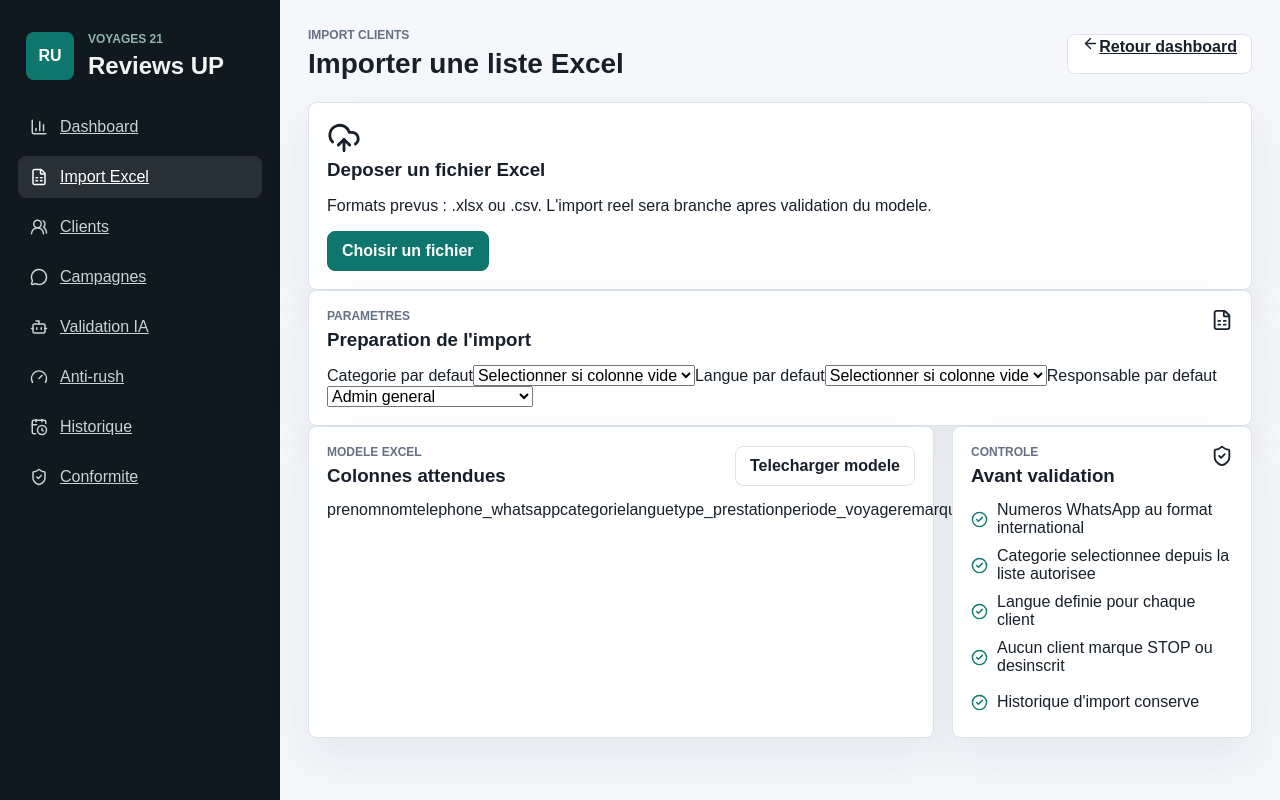
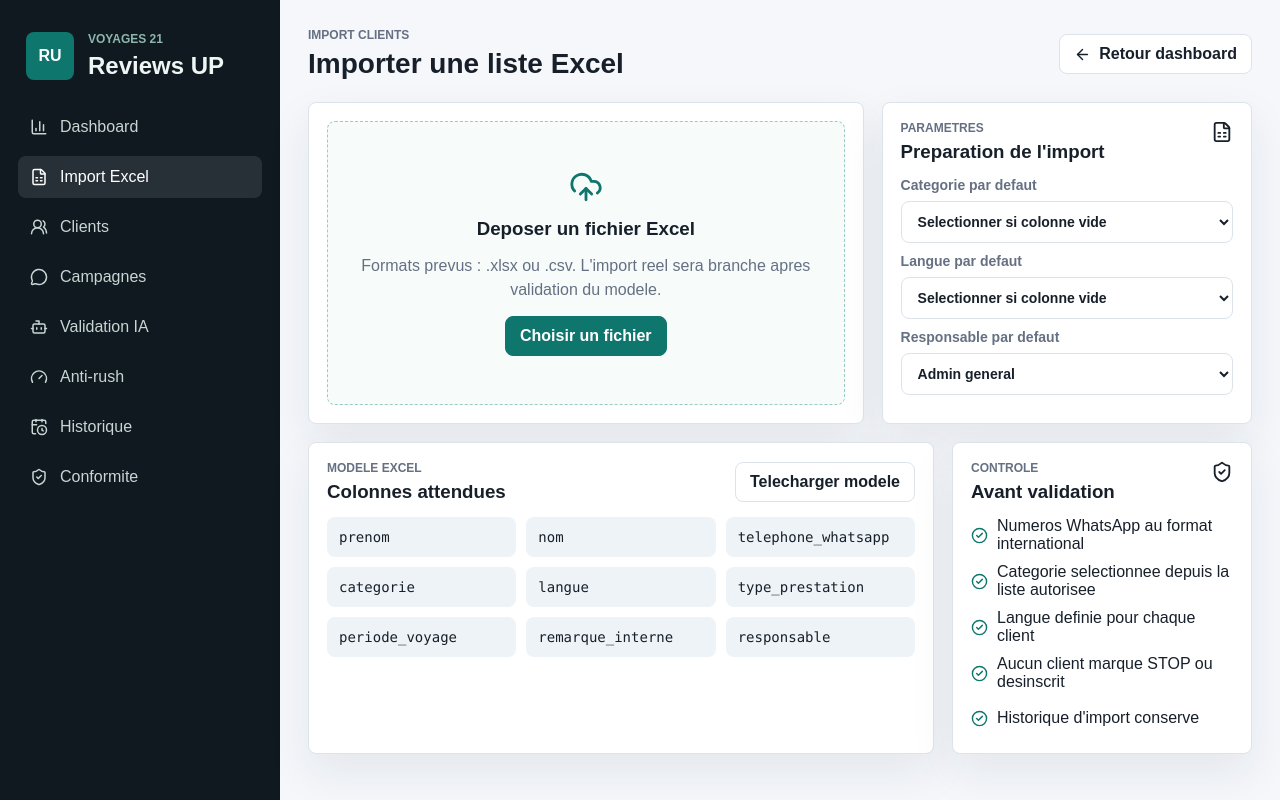
Before and after one commit to karimzoubdane-debug/reviews-up, a Next.js app: page /import-excel in a window 1280 px wide. Built offline with nearby package versions, Linux system fonts and the light colour scheme.

Commit message:
Style Excel import page

```diff
--- a/app/globals.css
+++ b/app/globals.css
@@ -24,6 +24,11 @@ body {
   background: var(--background);
   color: var(--ink);
   font-family: Arial, Helvetica, sans-serif;
+}
+
+a {
+  color: inherit;
+  text-decoration: none;
 }
 
 button,
@@ -84,7 +89,8 @@ button {
 .brand-block h1,
 .topbar h2,
 .panel h3,
-.status-band h3 {
+.status-band h3,
+.upload-zone h3 {
   margin: 0;
 }
 
@@ -98,7 +104,7 @@ button {
   align-items: center;
   gap: 12px;
   width: 100%;
-  height: 42px;
+  min-height: 42px;
   padding: 0 12px;
   border: 0;
   border-radius: 8px;
@@ -121,7 +127,8 @@ button {
 .panel-header,
 .campaign-row,
 .validation-row,
-.topbar-actions {
+.topbar-actions,
+.link-button {
   display: flex;
   align-items: center;
 }
@@ -148,7 +155,7 @@ button {
   border: 1px solid var(--line);
   background: var(--surface);
   color: var(--ink);
-  height: 40px;
+  min-height: 40px;
   padding: 0 14px;
   font-weight: 700;
 }
@@ -158,6 +165,11 @@ button {
   padding: 0;
   display: grid;
   place-items: center;
+}
+
+.link-button {
+  justify-content: center;
+  gap: 8px;
 }
 
 .primary-button,
@@ -238,7 +250,8 @@ button {
 .metric-card span,
 .campaign-row p,
 .validation-row p,
-.accent-panel p {
+.accent-panel p,
+.upload-zone p {
   margin: 0;
   color: var(--muted);
 }
@@ -249,11 +262,16 @@ button {
   font-size: 30px;
 }
 
-.content-grid {
+.content-grid,
+.import-grid {
   display: grid;
   grid-template-columns: minmax(0, 2fr) minmax(300px, 0.8fr);
   gap: 18px;
   margin-bottom: 18px;
+}
+
+.import-grid {
+  grid-template-columns: minmax(0, 1.2fr) minmax(320px, 0.8fr);
 }
 
 .panel {
@@ -272,7 +290,9 @@ button {
 
 .campaign-list,
 .validation-list,
-.check-list {
+.check-list,
+.form-grid,
+.columns-grid {
   display: grid;
   gap: 10px;
 }
@@ -347,7 +367,7 @@ button {
 }
 
 .approve-button {
-  height: 36px;
+  min-height: 36px;
   padding: 0 12px;
 }
 
@@ -365,6 +385,63 @@ button {
   color: #b8e6df;
 }
 
+.upload-panel {
+  min-height: 320px;
+}
+
+.upload-zone {
+  display: grid;
+  place-items: center;
+  align-content: center;
+  gap: 14px;
+  height: 100%;
+  min-height: 284px;
+  padding: 26px;
+  border: 1px dashed #9acbc3;
+  border-radius: 8px;
+  background: #f7fcfb;
+  text-align: center;
+}
+
+.upload-zone svg {
+  color: var(--primary);
+}
+
+.upload-zone p {
+  max-width: 520px;
+  line-height: 1.5;
+}
+
+.form-grid label {
+  display: grid;
+  gap: 8px;
+  color: var(--muted);
+  font-size: 14px;
+  font-weight: 700;
+}
+
+.form-grid select {
+  min-height: 42px;
+  border: 1px solid var(--line);
+  border-radius: 8px;
+  background: white;
+  color: var(--ink);
+  padding: 0 12px;
+}
+
+.columns-grid {
+  grid-template-columns: repeat(3, minmax(0, 1fr));
+}
+
+.column-pill {
+  padding: 12px;
+  border-radius: 8px;
+  background: var(--surface-muted);
+  color: var(--ink);
+  font-family: Consolas, monospace;
+  font-size: 14px;
+}
+
 @media (max-width: 1100px) {
   .app-shell {
     grid-template-columns: 1fr;
@@ -379,7 +456,8 @@ button {
   }
 
   .metrics-grid,
-  .content-grid {
+  .content-grid,
+  .import-grid {
     grid-template-columns: 1fr 1fr;
   }
 
@@ -402,7 +480,9 @@ button {
 
   .metrics-grid,
   .content-grid,
-  .nav-list {
+  .import-grid,
+  .nav-list,
+  .columns-grid {
     grid-template-columns: 1fr;
   }
 
```
